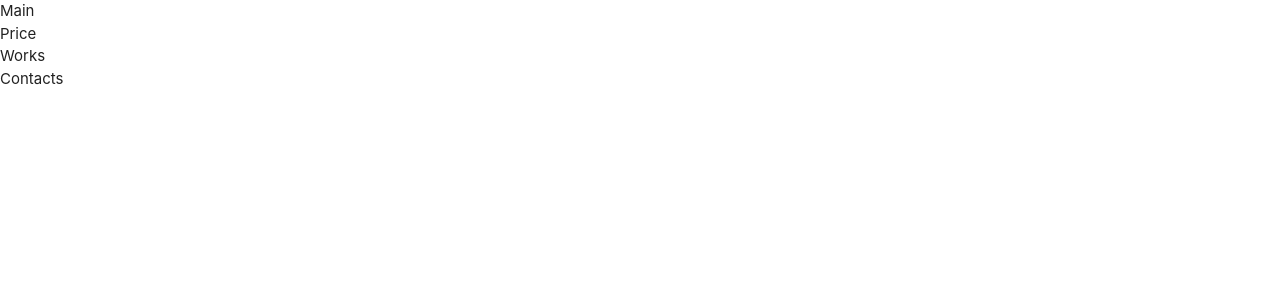
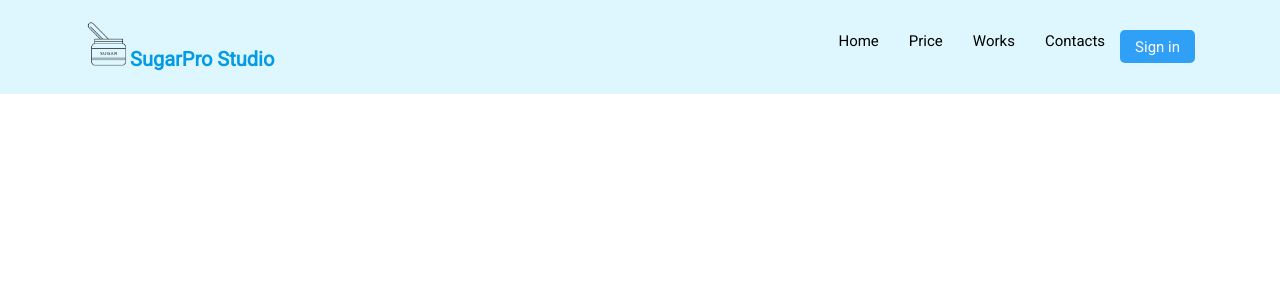
Before and after one commit to vladboldyr/ReactJSNet, a React (Create React App) app: page / in a window 1280 px wide. Shown: the top 300 px of the page. Built offline with nearby package versions, Linux system fonts and the light colour scheme.

Commit message:
add header

```diff
--- a/src/components/Main/Main.tsx
+++ b/src/components/Main/Main.tsx
@@ -1,16 +1,36 @@
 import React from 'react';
-import {Price} from '../Price/price';
-import {Works} from '../MyWorks/works';
-import {Contacts} from '../Contacts/contacts';
+import './main.css';
 
+const imgSugar = require('../../icon/sugar.png');
 
 export const Main = () => {
     return(
-        <>
-            <div>Main</div>
-            <Price />
-            <Works />
-            <Contacts />
-        </>
+        <header className="sugar-header">
+            <div className="wrapper sugar-header__wrapper">
+                <div className="sugar-header__start">
+                    <img style = {{width:'45px',height:'45px'}} src = {imgSugar}/>
+                    <a href="#" className="brand">
+                        SugarPro
+                        Studio
+                    </a>
+                </div>
+                <div className="sugar-header__middle">
+                    <nav className="nav navCustom">
+                        <button className="nav__toggle" aria-expanded="false" type="button">
+                            Меню
+                        </button>
+                        <ul className="nav__wrapper">
+                            <li className="nav__item"><a href="#">Home</a></li>
+                            <li className="nav__item"><a href="#">Price</a></li>
+                            <li className="nav__item"><a href="#">Works</a></li>
+                            <li className="nav__item"><a href="#">Contacts</a></li>
+                        </ul>
+                    </nav>
+                </div>
+                <div className="sugar-header__end">
+                    <a className="button" href="#">Sign in</a>
+                </div>
+            </div>
+        </header>
     );
 }
--- /dev/null
+++ b/src/components/Main/main.css
@@ -0,0 +1,138 @@
+div,a,nav,button {
+    margin: 0;
+    padding: 0;
+    border: 0;
+    font-size: 100%;
+    font: inherit;
+    vertical-align: baseline;
+}
+
+.navCustom {
+    background-color: inherit !important;
+    color: #000;
+    box-shadow: inherit !important;
+    -webkit-box-shadow: inherit !important;
+}
+
+*,
+*:before,
+*:after {
+  box-sizing: border-box;
+}
+
+.button {
+    -webkit-appearance: none;
+       -moz-appearance: none;
+            appearance: none;
+    color: #fff;
+    background-color: #2fa0f6;
+    min-width: 120px;
+    padding: 0.5rem 1rem;
+    border-radius: 5px;
+    text-align: center;
+}
+
+.button span {
+    display: none;
+}
+
+@media (min-width: 600px) {
+    .button span {
+      display: initial;
+    }
+}
+
+
+.wrapper {
+    max-width: 1140px;
+    padding-left: 1rem;
+    padding-right: 1rem;
+    margin-left: auto;
+    margin-right: auto;
+}
+
+.brand {
+    font-weight: bold;
+    font-size: 20px;
+ }
+
+.sugar-header {
+    position: relative;
+    background-color: #def7ff;
+}
+
+.sugar-header__wrapper {
+    display: flex;
+    justify-content: space-between;
+    align-items: center;
+    padding-top: 1rem;
+    padding-bottom: 1rem;
+    /* flex-wrap: wrap; */
+}
+
+@media (min-width: 630px) {
+    .sugar-header__wrapper {
+        justify-content: initial;
+    }
+}
+
+@media (min-width: 630px) {
+    .sugar-header__middle {
+      margin-left: auto;
+    }
+}
+@media (max-width: 629px) {
+    .sugar-header__start {
+      padding-left: 4rem;
+    }
+}
+
+@media (max-width: 629px) {
+    .sugar-header__end {
+      padding-right: 4rem;
+    }
+}
+
+@media (min-width: 630px) {
+    .nav__wrapper {
+      display: flex;
+    }
+}
+@media (max-width: 629px) {
+    .nav__wrapper {
+      position: absolute;
+      top: 100%;
+      right: 0;
+      left: 0;
+      z-index: -1;
+      background-color: #d9f0f7;
+      visibility: hidden;
+      opacity: 0;
+      transform: translateY(-100%);
+      transition: transform 0.3s ease-out, opacity 0.3s ease-out;
+    }
+    .nav__wrapper.active {
+      visibility: visible;
+      opacity: 1;
+      transform: translateY(0);
+    }
+}
+
+.nav__item a {
+    display: block;
+    padding: 1rem;
+    color: black;
+}
+
+.nav__toggle {
+    display: none;
+}
+
+@media (max-width: 629px) {
+    .nav__toggle {
+        display: block;
+        position: absolute;
+        right: 1rem;
+        top: 1rem;
+    }
+}
--- a/src/index.css
+++ b/src/index.css
@@ -1 +1,6 @@
 @import "~materialize-css/dist/css/materialize.min.css";
+@import url('https://fonts.googleapis.com/css?family=Roboto:100,400');
+/* @import url("https://fonts.googleapis.com/css2?family=Roboto:wght@400;700&display=swap"); */
+body {
+    font-family: "Roboto", sans-serif;
+}
```
Also changed, not shown: src/icon/sugar.png (added).
